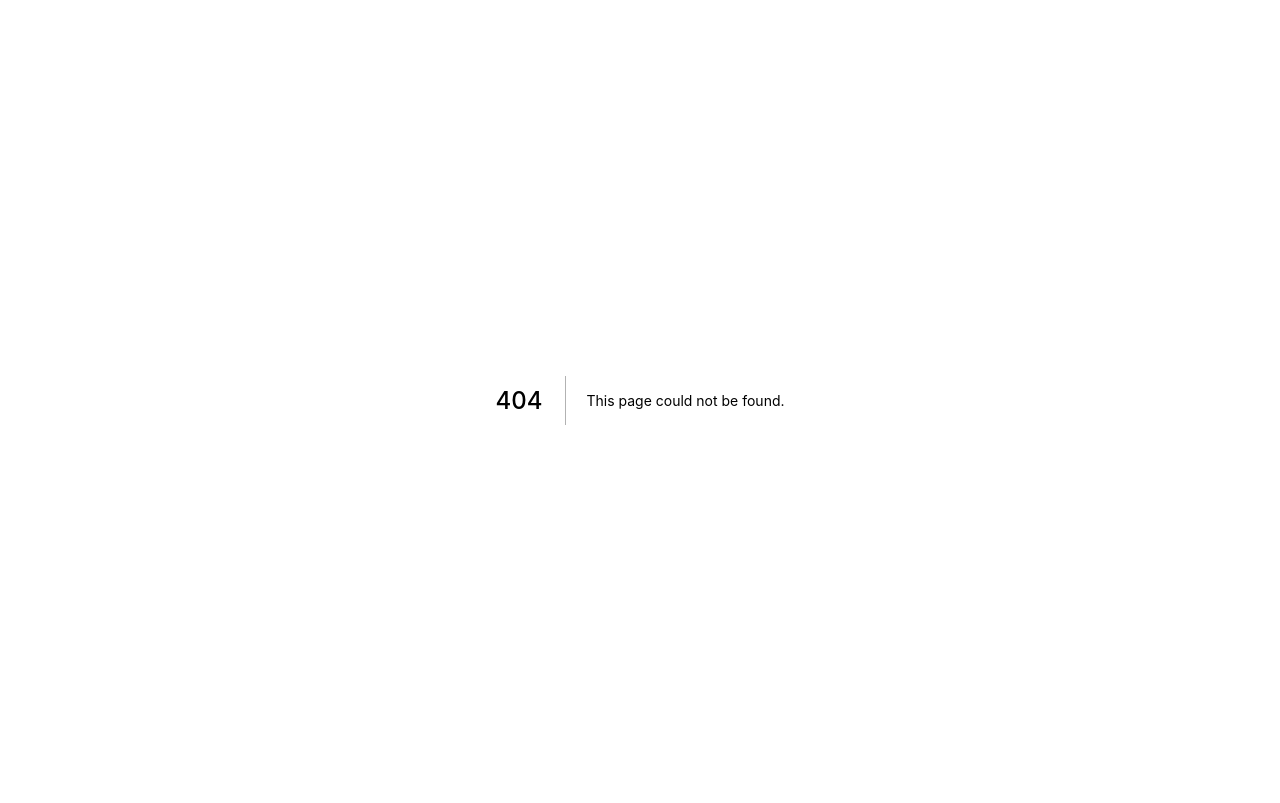
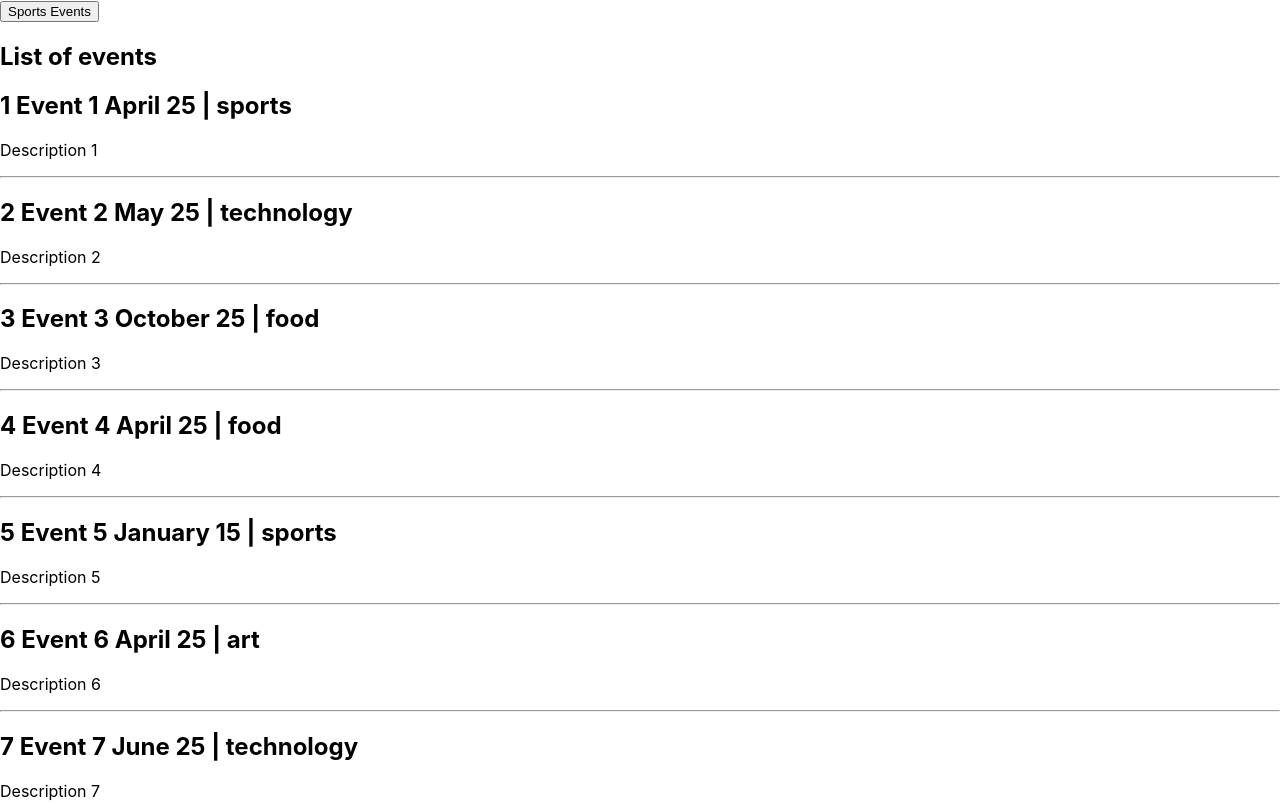
Before and after one commit to Omaralabdullah051/pre-rendering-in-next.js, a Next.js app: page /events in a window 1280 px wide. Before the commit this address had no page. Shown: the top 803 px of the page. Built offline with nearby package versions, Linux system fonts and the light colour scheme; data requests are answered from the project's data file.

Commit message:
combining pre-rendering & client side data fetching and shallow routing

```diff
--- a/db.json
+++ b/db.json
@@ -1,4 +1,76 @@
 {
+    "events": [
+        {
+          "id": 1,
+          "title": "Event 1",
+          "description": "Description 1",
+          "category": "sports",
+          "date": "April 25"
+        },
+        {
+          "id": 2,
+          "title": "Event 2",
+          "description": "Description 2",
+          "category": "technology",
+          "date": "May 25"
+        },
+        {
+          "id": 3,
+          "title": "Event 3",
+          "description": "Description 3",
+          "category": "food",
+          "date": "October 25"
+        },
+        {
+          "id": 4,
+          "title": "Event 4",
+          "description": "Description 4",
+          "category": "food",
+          "date": "April 25"
+        },
+        {
+          "id": 5,
+          "title": "Event 5",
+          "description": "Description 5",
+          "category": "sports",
+          "date": "January 15"
+        },
+        {
+          "id": 6,
+          "title": "Event 6",
+          "description": "Description 6",
+          "category": "art",
+          "date": "April 25"
+        },
+        {
+          "id": 7,
+          "title": "Event 7",
+          "description": "Description 7",
+          "category": "technology",
+          "date": "June 25"
+        },
+        {
+          "id": 8,
+          "title": "Event 8",
+          "description": "Description 8",
+          "category": "sports",
+          "date": "February 28"
+        },
+        {
+          "id": 9,
+          "title": "Event 9",
+          "description": "Description 9",
+          "category": "food",
+          "date": "April 25"
+        },
+        {
+          "id": 10,
+          "title": "Event 10",
+          "description": "Description 10",
+          "category": "sports",
+          "date": "August 5"
+        }
+      ],
     "dashboard":{
       "posts": 5,
       "likes": 100,
--- /dev/null
+++ b/pages/events.js
@@ -0,0 +1,48 @@
+import { useState } from "react";
+import { useRouter } from "next/router";
+
+const EventList = ({ eventList }) => {
+  const [events, setEvents] = useState(eventList);
+  const router = useRouter();
+
+  const fetchSportsEvents = async () => {
+    const response = await fetch(
+      "http://localhost:4000/events?category=sports"
+    );
+    const data = await response.json();
+    setEvents(data);
+    router.push("/events?category=sports", undefined, { shallow: true });
+  };
+
+  return (
+    <>
+      <button onClick={fetchSportsEvents}>Sports Events</button>
+      <h2>List of events</h2>
+      {events.map((event) => (
+        <div key={event.id}>
+          <h2>
+            {event.id} {event.title} {event.date} | {event.category}
+          </h2>
+          <p>{event.description}</p>
+          <hr />
+        </div>
+      ))}
+    </>
+  );
+};
+
+export default EventList;
+
+export async function getServerSideProps(context) {
+  const { query } = context;
+  const { category } = query;
+  const queryString = category ? "category=sports" : "";
+  const response = await fetch(`http://localhost:4000/events?${queryString}`);
+  const data = await response.json();
+
+  return {
+    props: {
+      eventList: data,
+    },
+  };
+}
```
